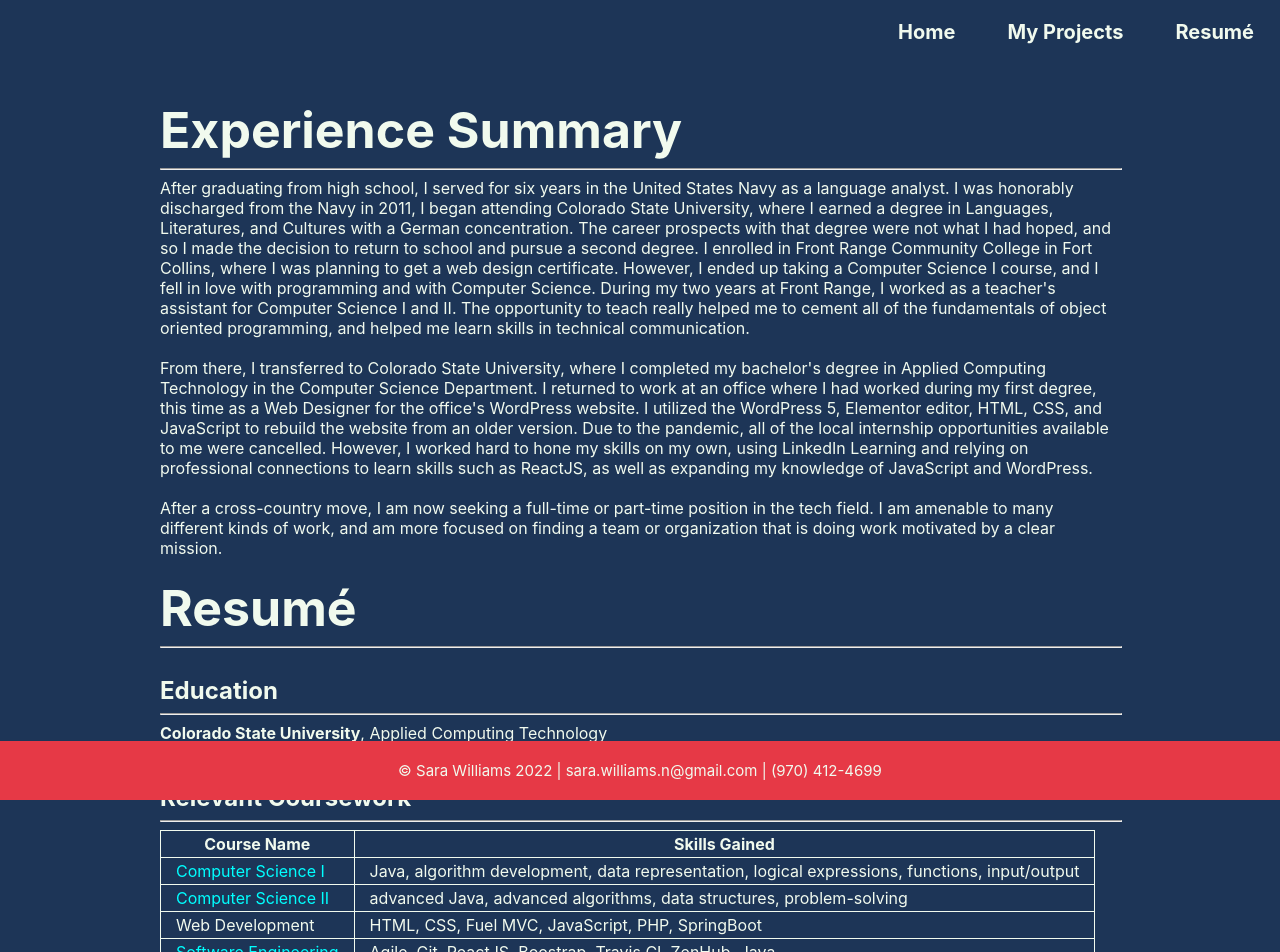
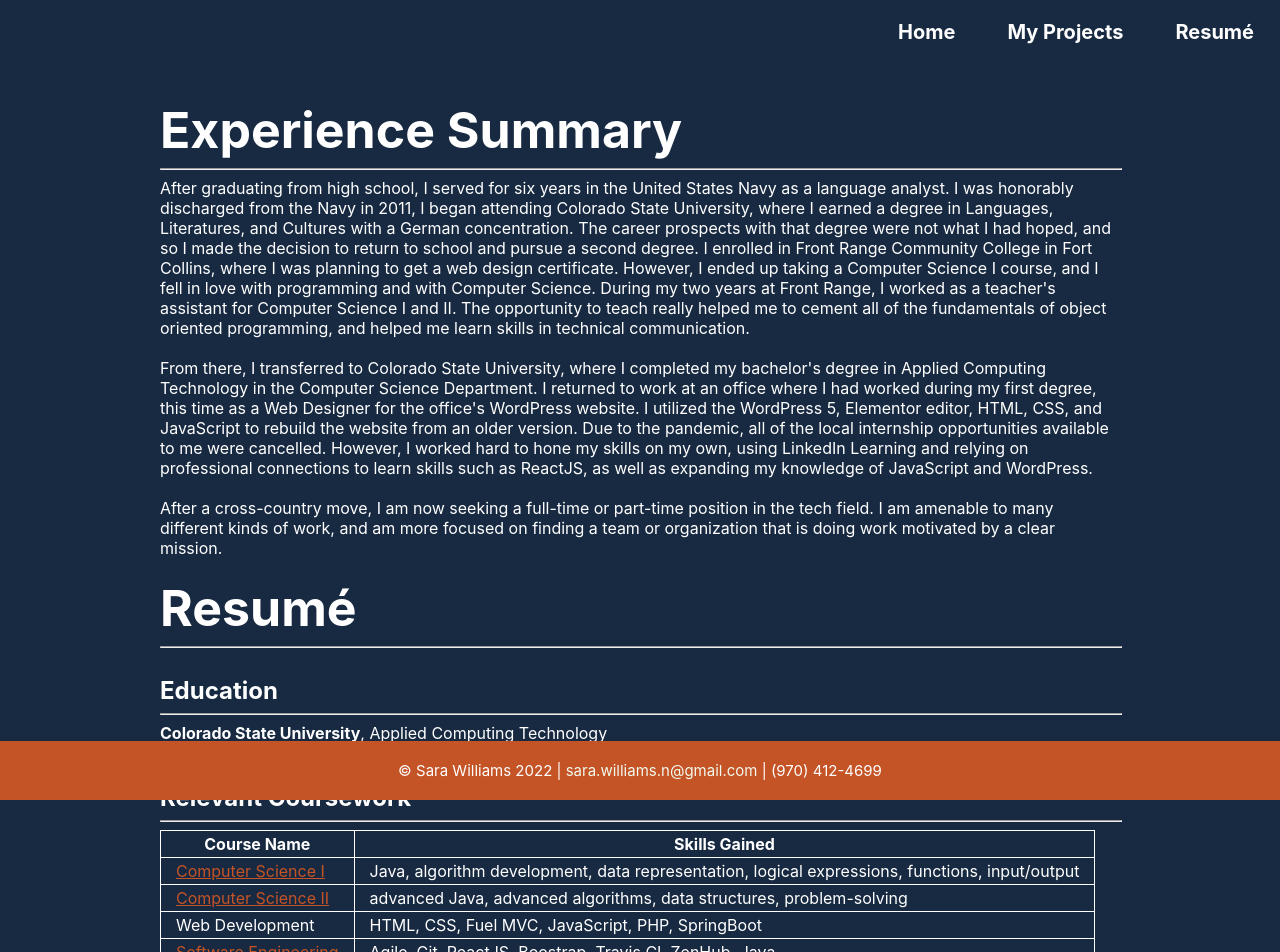
Before and after one commit to snwilliams/personal-site, a React (Create React App) app: page /resume in a window 1280 px wide. Shown: the top 952 px of the page. Built offline with nearby package versions, Linux system fonts and the light colour scheme.

Commit message:
changed color scheme of website to be higher contrast

```diff
--- a/src/components/MyProjects.js
+++ b/src/components/MyProjects.js
@@ -35,7 +35,7 @@ export function MyProjects() {
     const repoData = data.map((repo)=> {
         return(
             <div>
-                <h4><a href={repo.html_url}>{repo.name}</a></h4>
+                <h4><a className="resume-link" href={repo.html_url}>{repo.name}</a></h4>
                 <p>{repo.description}</p>
             </div>
         )
--- a/src/index.css
+++ b/src/index.css
@@ -6,8 +6,8 @@ body {
   -webkit-font-smoothing: antialiased;
   -moz-osx-font-smoothing: grayscale;
   /*max-width: 75%;*/
-  background-color: #1d3557;
-  color: #f1faee;
+  background-color:#182A42;
+  color: #ffffff;
 
 }
 
@@ -40,7 +40,7 @@ body {
 
 .nav-link {
   display: block;
-  color: #f1faee;
+  color: #ffffff;
   text-align: center;
   padding: 20px 26px;
   text-decoration: none;
@@ -49,7 +49,7 @@ body {
 }
 
 .nav-link:hover {
-  background-color:#e63946;
+  background-color:#C35439;
 }
 
 .nav-bar {
@@ -70,9 +70,9 @@ body {
   display: block;
   margin-left: auto;
   margin-right: auto;
-  background-color: #e63946;
+  background-color: #c45326;
   border: none;
-  color: #f1faee;
+  color: #ffffff;
   padding: 15px 32px;
   text-align: center;
   text-decoration: none;
@@ -88,6 +88,7 @@ a {
 
 .contact-me:hover {
   cursor: pointer;
+  background-color: #9c3209;
 }
 
 /*RESUME PAGE*/
@@ -112,11 +113,16 @@ th, td {
 }
 
 .resume-link {
-  color:aqua;
+  color:#c45326;
+  text-decoration: underline;
 }
 
 .resume-link:visited {
-  color:#e63946;
+  color:#ffffff;
+}
+
+.resume-link:hover {
+  color:#c45326;
 }
 
 .final-text {
@@ -125,11 +131,11 @@ th, td {
 
 /*FOOTER*/
 .footer {
-  background-color: #e63946;
+  background-color: #c45326;
   position: fixed;
   width: 100%;
   bottom: 0;
-  color:#f1faee;
+  color:#ffffff;
   font-size: 15px;
   text-align: center;
 }
```
Also changed, not shown: 1 other file (tests, documents, lock files or other folders).
